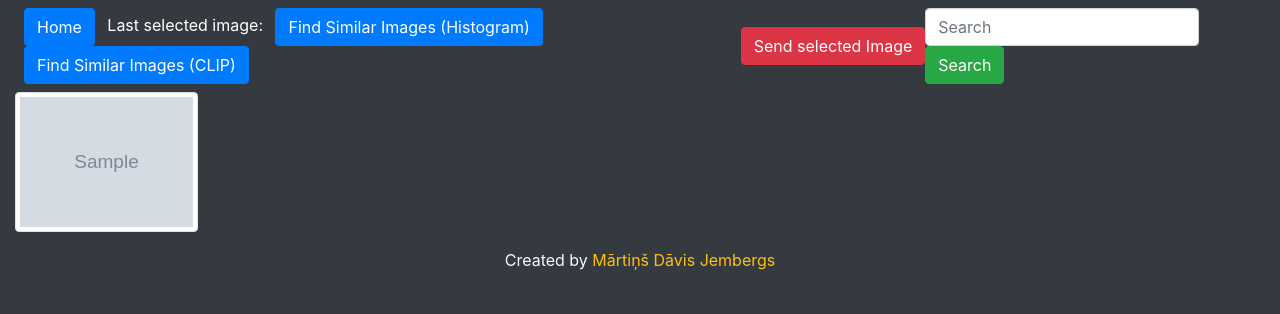
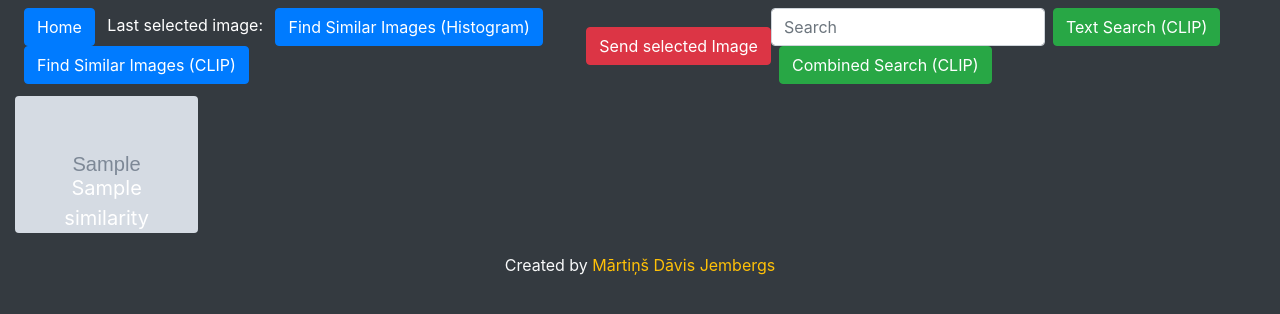
Before and after one commit to Jemberg/Video_Retrieval, a Django app: template templates/home.html in a window 1280 px wide. Shown: the top 314 px of the page. Run offline with Django 4.2, Linux system fonts and the light colour scheme; the template is opened without the code that fills it: most values are stand-ins (such as "Sample title", 1, 10 or a date in 2020); grey boxes marked "Sample" are stand-in pictures; some libraries are stand-ins or nearby versions.

Commit message:
Added overlay for similarity score, new button for combined search for CLIP. Edited function to accommodate similarity being sent over the request as well. Minor CSS Fixes.

```diff
--- a/templates/home.html
+++ b/templates/home.html
@@ -12,9 +12,28 @@
             background-color: #343a40;
         }
         .highlighted {
-            border: 3px solid #dc3545; /* bootstrap red border */
+            box-shadow: 0 0 0 3px #dc3545; /* bootstrap red border */
         }
         footer {
+            color: white;
+        }
+        .image-container {
+            position: relative;
+            text-align: center;
+            color: white;
+        }
+
+        .image-container img {
+            width: 100%;
+            height: auto;
+        }
+
+        .overlay-text {
+            position: absolute;
+            top: 95%;
+            left: 50%;
+            transform: translate(-50%, -95%);
+            font-size: 20px; /* Adjust as needed */
             color: white;
         }
     </style>
@@ -38,16 +57,20 @@
 
         <form method="post" action="{% url 'search_clip' %}" class="form-inline my-2 my-lg-0">
             {% csrf_token %}
-            <input name="query" id="searchClipInput" class="form-control mr-sm-2" type="text" placeholder="Search" aria-label="Search">
-            <button type="submit" id="searchClipButton" class="btn btn-success my-2 my-sm-0">Search</button>
+            <input name="query" id="searchClipInput" class="form-control mr-sm-2" type="text" placeholder="Search" aria-label="CLIP Text Search">
+            <button type="submit" id="searchClipButton" class="btn btn-success my-2 my-sm-0">Text Search (CLIP)</button>
+            <button type="submit" id="combinedClipButton" class="btn btn-success ml-2 my-2 my-sm-0">Combined Search (CLIP)</button>
         </form>
     </div>
 </nav>
 <div class="container-fluid">
     <div class="row" id="imageGrid">
-        {% for filename in filenames %}
-            <div class="col-2">
-                <img src="{{ filename }}" id="{{ filename }}" class="img-thumbnail" onclick="selectImage('{{ filename }}')" style="width: 100%; height: auto;" alt="Image">
+        {% for filename, similarity in filenames %}
+            <div class="col-2 image-container">
+                <img src="{{ filename }}" id="{{ filename }}" class="rounded mx-auto d-block my-1" onclick="selectImage('{{ filename }}')" alt="Image">
+                {% if similarity %}
+                    <div class="overlay-text">{{ similarity }}</div>
+                {% endif %}
             </div>
         {% endfor %}
     </div>
```
Also changed, not shown: Final_Project_Web/views.py (+16 -25 lines).
